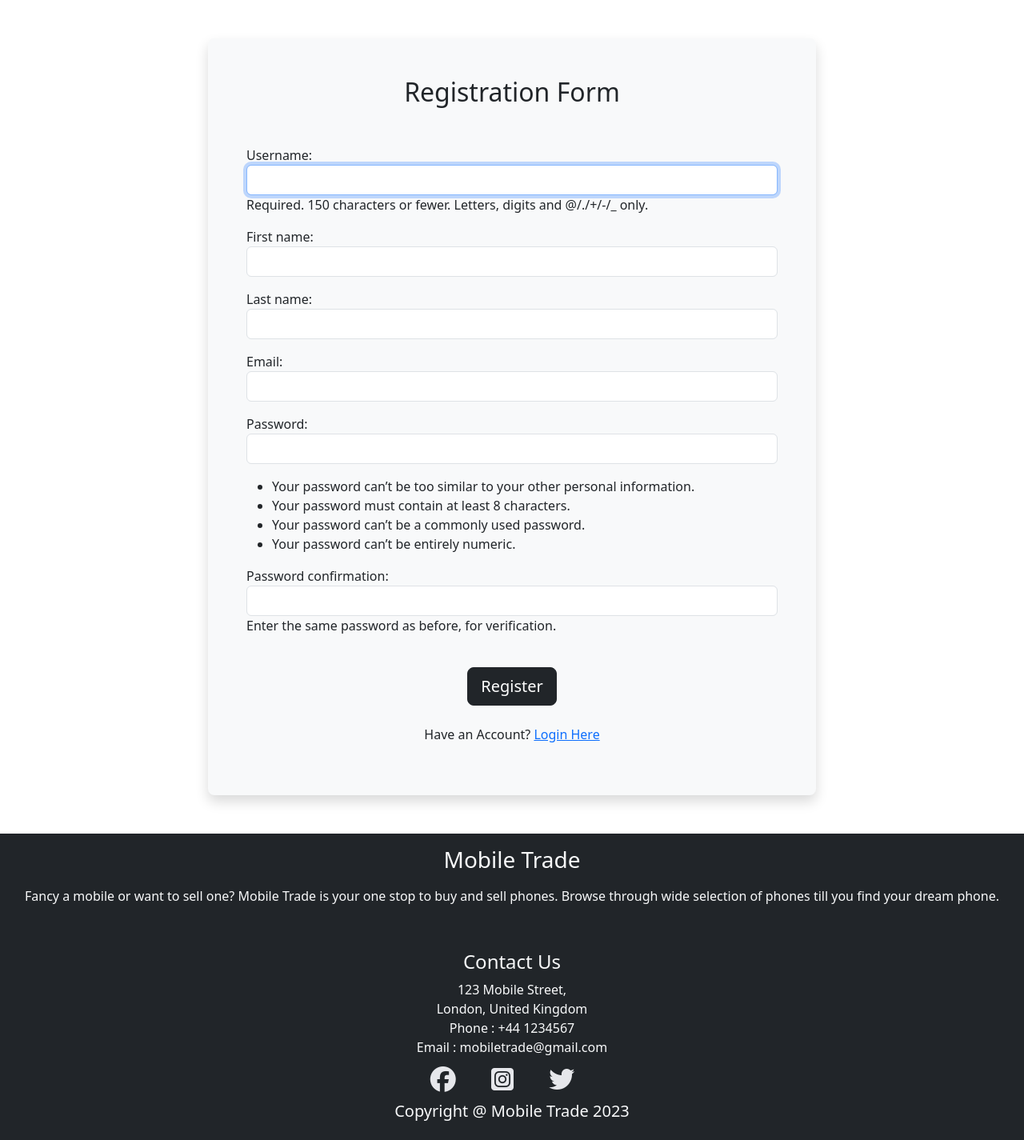
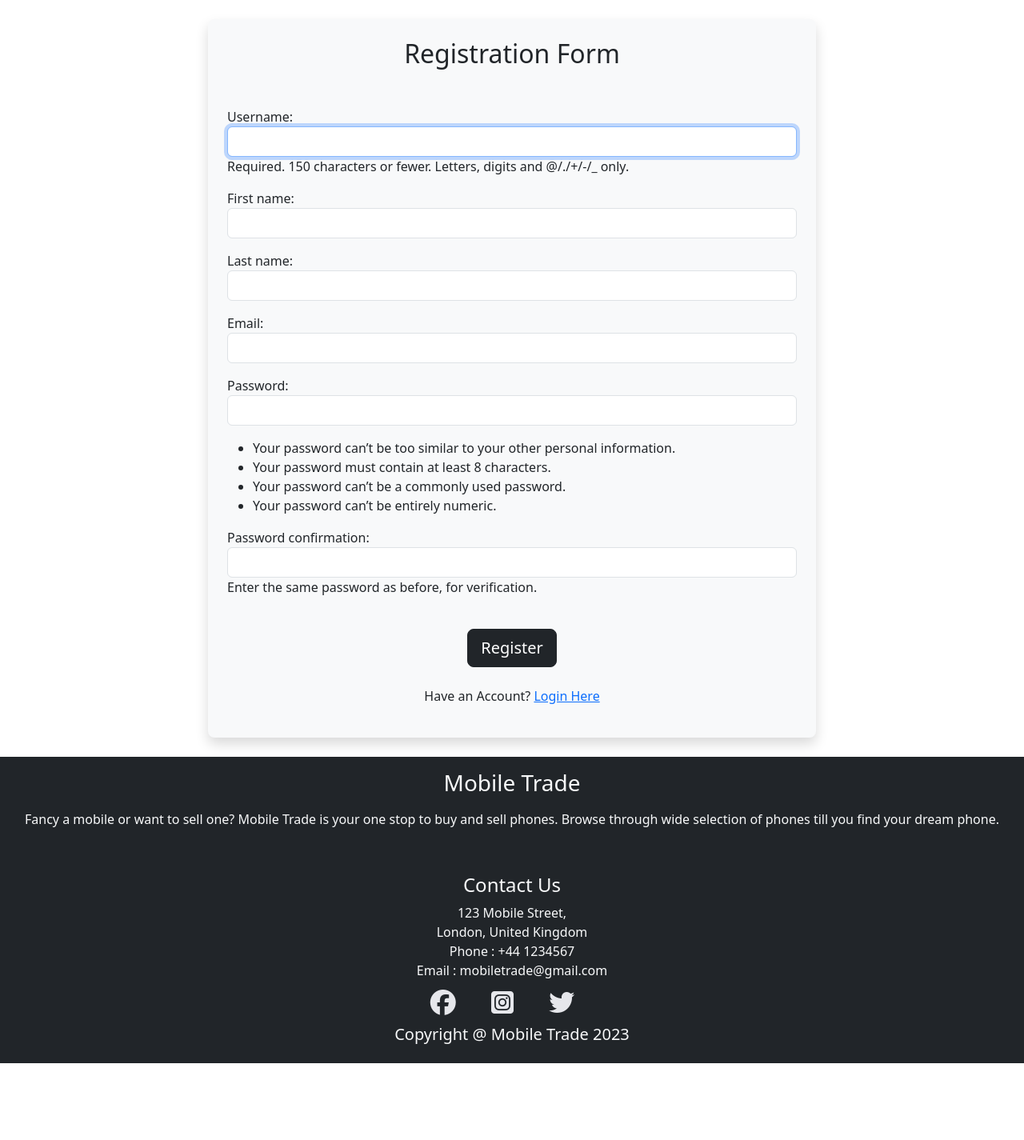
Before and after one commit to AbhilashAynipully/MobileTrade, a Django app: page /register in a window 1280 px wide. Shown: the part 56-1481 px from the top of the page at 80% size. After the commit the page ends 1385 px from the top, so only its background shows below. Run offline with Django 3.2, Linux system fonts and the light colour scheme; parts of the project's set-up code (start-up, migrations or seed data) failed here and were passed over; some libraries are stand-ins or nearby versions.

Commit message:
Style form margin with bootstrap

```diff
--- a/templates/register.html
+++ b/templates/register.html
@@ -11,7 +11,7 @@
 {% endif %}
 <div class="container">
     <div class="row">
-        <div class="col-lg-8 col-sm-10 mx-auto my-5 p-5 shadow rounded-3 bg-body-tertiary">
+        <div class="col-lg-8 col-sm-10 mx-auto my-4 p-4 shadow rounded-3 bg-body-tertiary">
             <h2 class="text-center mb-5">Registration Form</h2>
             <form method="POST" action="{% url 'register' %}" class="mt-4">
                 {% csrf_token %}
```
